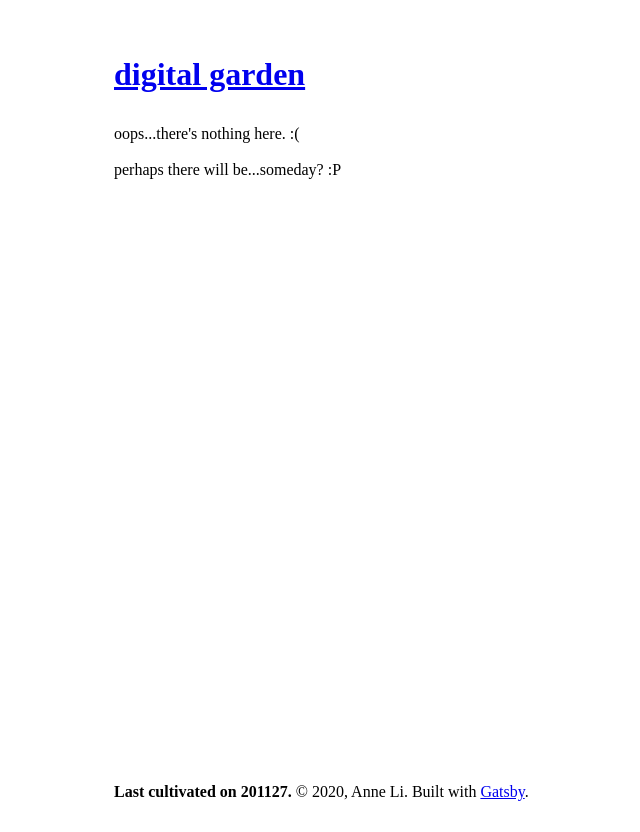
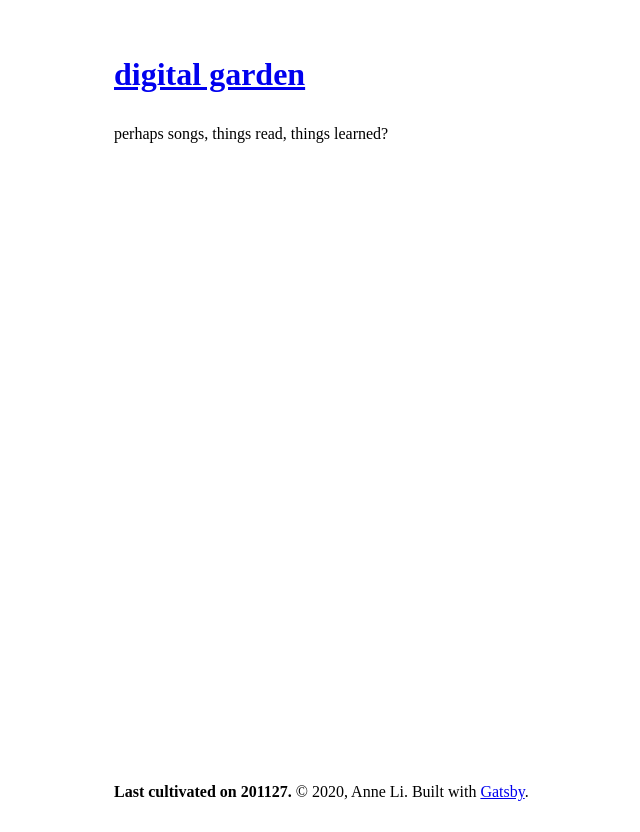
Before and after one commit to fibanneacci/digital-garden, a Gatsby site: page /of-the-day in a window 1280 px wide. Before the commit this address had no page. Shown: the whole page, without its empty margins (46-686 px from the left). Built offline with nearby package versions, Linux system fonts and the light colour scheme; Gatsby itself is replaced by a stand-in of ours.

Commit message:
add random stuff

```diff
--- a/src/pages/index.js
+++ b/src/pages/index.js
@@ -25,6 +25,7 @@ const IndexPage = () => (
 			</a>.
 		</p>
     <p>
+      <Link to="/of-the-day">__ of the day</Link><br />
       <Link to="/digital-plants">digital plants</Link><br />
       <Link to="/bird-flight">bird flight (201124)</Link><br />
       <Link to="/media-consumption">reading, listening to, watching</Link><br />
--- /dev/null
+++ b/src/pages/of-the-day.js
@@ -0,0 +1,16 @@
+import React from 'react';
+import Layout from '../components/layout';
+import SEO from '../components/seo';
+
+const OfTheDayPage = () => {
+	return (
+		<Layout>
+			<SEO title="__ of the day" />
+			<p>
+				perhaps songs, things read, things learned?
+			</p>
+		</Layout>
+	);
+};
+
+export default OfTheDayPage;
```
